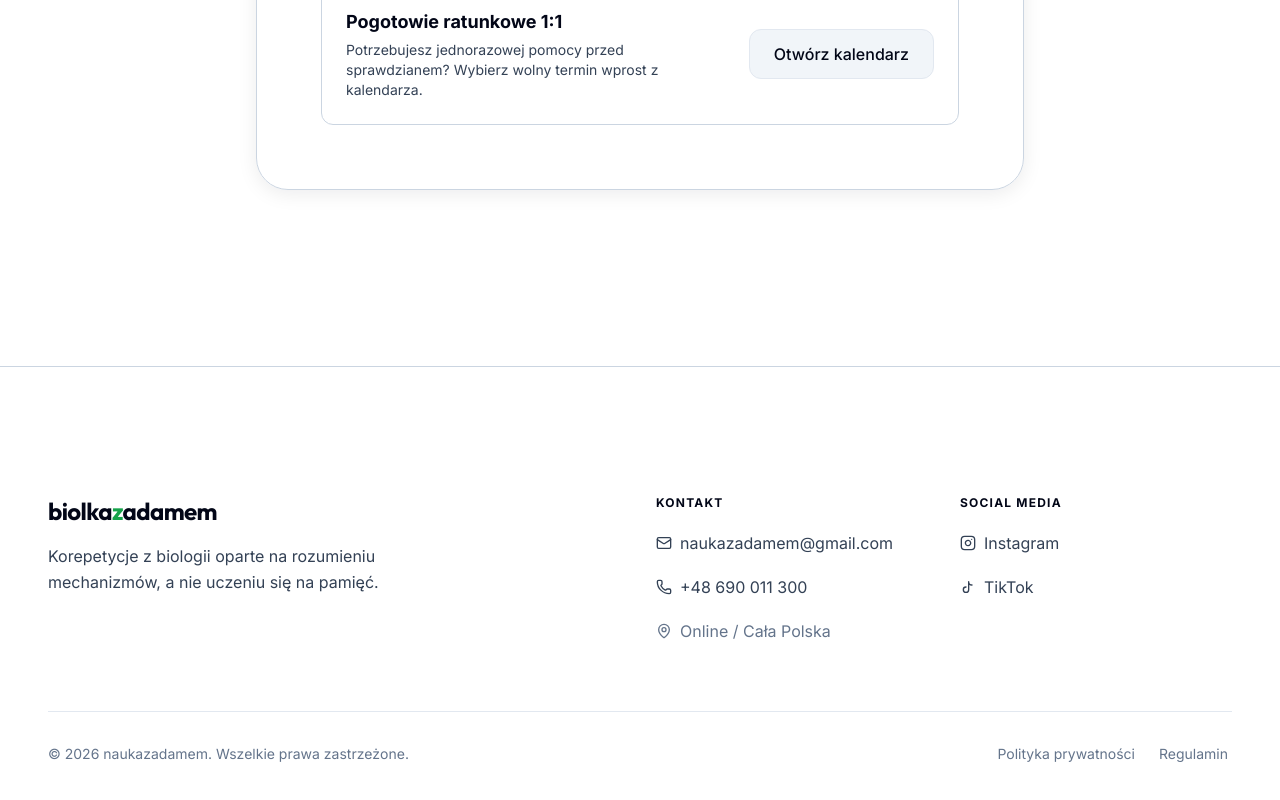
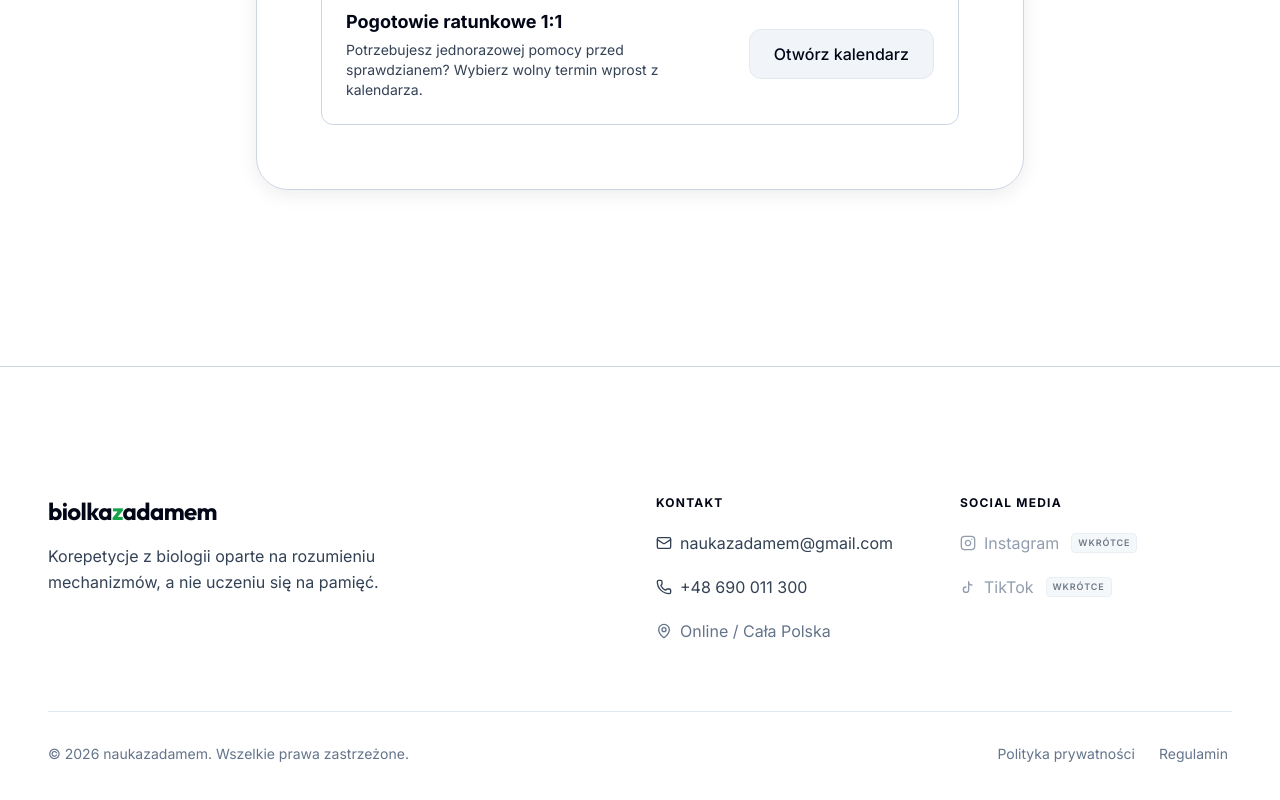
Before and after one commit to taachii/biolearn-landing, a Next.js app: page / in a window 1280 px wide. Shown: the part 7422-8222 px from the top of the page. Built offline with nearby package versions, Linux system fonts and the light colour scheme.

Commit message:
feat: mark social media links as coming soon

```diff
--- a/components/sections/KontaktSection.tsx
+++ b/components/sections/KontaktSection.tsx
@@ -63,16 +63,18 @@ export function KontaktSection({ id }: KontaktSectionProps) {
               <h3 className="font-bold text-[var(--color-text-primary)] mb-4 uppercase tracking-widest text-xs">Social Media</h3>
               <ul className="flex flex-col gap-3">
                 <li>
-                  <a href="#" className="flex items-center gap-2 text-[var(--color-text-secondary)] hover:text-[var(--color-accent)] transition-colors focus-ring rounded p-1 -ml-1">
+                  <div className="flex items-center gap-2 text-[var(--color-text-muted)] p-1 -ml-1 opacity-70">
                     <InstagramIcon size={16} />
                     <span>Instagram</span>
-                  </a>
+                    <span className="text-[9px] uppercase tracking-widest bg-[var(--color-bg-elevated)] border border-[var(--color-border-subtle)] text-[var(--color-text-secondary)] px-1.5 py-0.5 rounded ml-1 font-semibold">Wkrótce</span>
+                  </div>
                 </li>
                 <li>
-                  <a href="#" className="flex items-center gap-2 text-[var(--color-text-secondary)] hover:text-[var(--color-accent)] transition-colors focus-ring rounded p-1 -ml-1">
+                  <div className="flex items-center gap-2 text-[var(--color-text-muted)] p-1 -ml-1 opacity-70">
                     <TikTokIcon size={16} />
                     <span>TikTok</span>
-                  </a>
+                    <span className="text-[9px] uppercase tracking-widest bg-[var(--color-bg-elevated)] border border-[var(--color-border-subtle)] text-[var(--color-text-secondary)] px-1.5 py-0.5 rounded ml-1 font-semibold">Wkrótce</span>
+                  </div>
                 </li>
               </ul>
             </AnimateIn>
```
